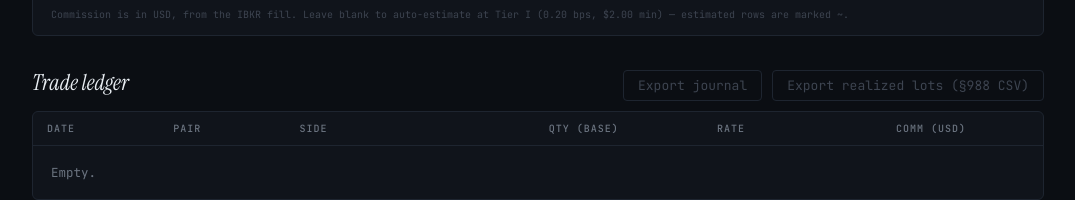
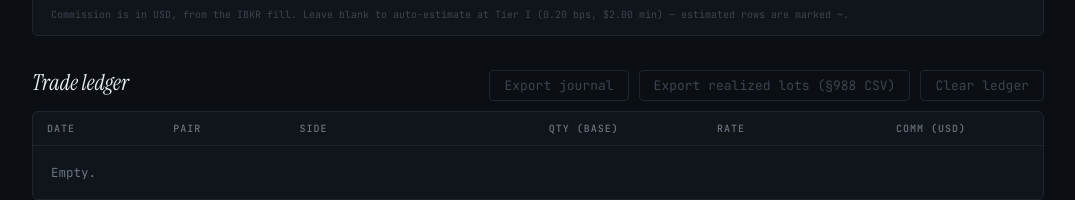
Before and after one commit to huskly/fx-tracker, a React (Vite) app: page / in a window 1280 px wide. Shown: the part 368-568 px from the top of the page, without its empty margins (102-1177 px from the left). Built offline with nearby package versions, Linux system fonts and the light colour scheme.

Commit message:
add clear ledger button

```diff
--- a/src/fx-position-tracker.jsx
+++ b/src/fx-position-tracker.jsx
@@ -330,6 +330,18 @@ export default function FXPositionTracker() {
   };
 
   const deleteTrade = (id) => setTrades((ts) => ts.filter((t) => t.id !== id));
+
+  const clearLedger = () => {
+    if (!trades.length) return;
+    const ok = window.confirm(
+      "Clear the full ledger? This deletes all trades and spot rates from this browser.",
+    );
+    if (!ok) return;
+    setTrades([]);
+    setSpots({});
+    setImportText("");
+    setImportMsg("");
+  };
 
   const runImport = () => {
     const lines = importText
@@ -939,6 +951,19 @@ export default function FXPositionTracker() {
             >
               Export realized lots (§988 CSV)
             </button>
+            <button
+              onClick={clearLedger}
+              disabled={!trades.length}
+              style={{
+                ...inputStyle,
+                background: "transparent",
+                color: trades.length ? C.red : C.faint,
+                borderColor: trades.length ? C.red : C.border,
+                padding: "6px 14px",
+              }}
+            >
+              Clear ledger
+            </button>
           </div>
         </div>
         <div
```
